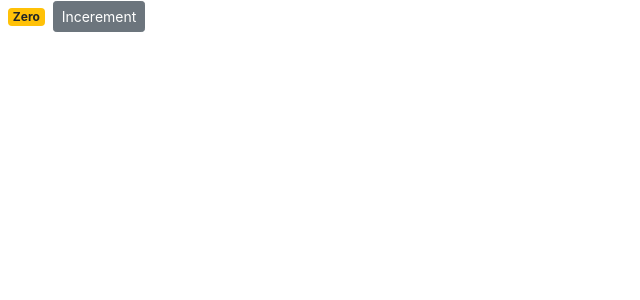
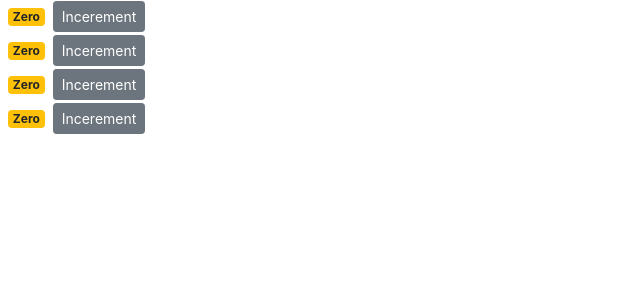
Before and after one commit to Moez-Zouari/react-counter-app, a React (Create React App) app: page / in a window 1280 px wide. Shown: the top 300 px of the page, without its empty margins (0-640 px from the left). Built offline with nearby package versions, Linux system fonts and the light colour scheme.

Commit message:
CC - composing components

```diff
--- /dev/null
+++ b/src/components/counters.jsx
@@ -0,0 +1,24 @@
+import React, { Component } from "react";
+import Counter from "./counter";
+
+class Counters extends Component {
+  state = {
+    counters: [
+      { id: 1, value: 0 },
+      { id: 2, value: 0 },
+      { id: 3, value: 0 },
+      { id: 4, value: 0 },
+    ],
+  };
+  render() {
+    return (
+      <div>
+        {this.state.counters.map((counnter) => (
+          <Counter key={counnter.id} />
+        ))}
+      </div>
+    );
+  }
+}
+
+export default Counters;
--- a/src/index.js
+++ b/src/index.js
@@ -1,16 +1,16 @@
-import React from 'react';
-import ReactDOM from 'react-dom';
-import './index.css';
-import App from './App';
-import reportWebVitals from './reportWebVitals';
-import 'bootstrap/dist/css/bootstrap.css';
-import Counter from './components/counter';
+import React from "react";
+import ReactDOM from "react-dom";
+import "./index.css";
+import App from "./App";
+import reportWebVitals from "./reportWebVitals";
+import "bootstrap/dist/css/bootstrap.css";
+import Counters from "./components/counters";
 
 ReactDOM.render(
   <React.StrictMode>
-    <Counter />
+    <Counters />
   </React.StrictMode>,
-  document.getElementById('root')
+  document.getElementById("root")
 );
 
 // If you want to start measuring performance in your app, pass a function
```
Also changed, not shown: src/components/counter.jsx (+14 -20 lines).
